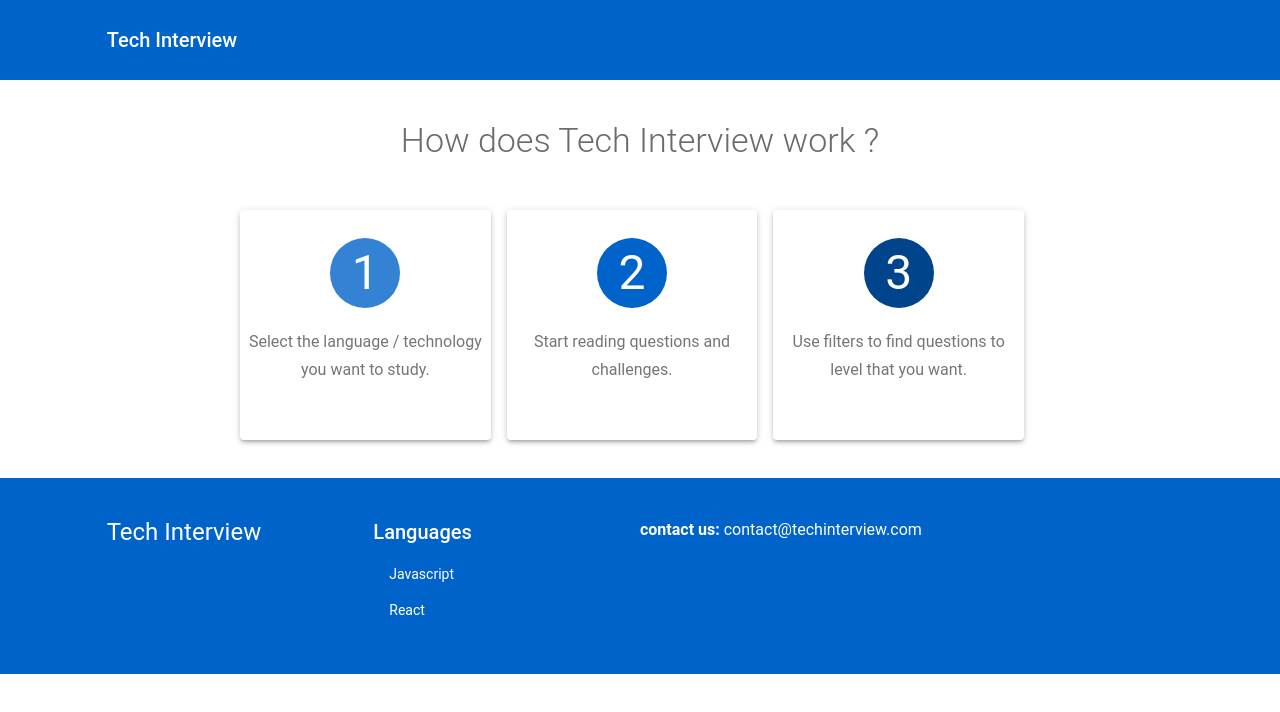
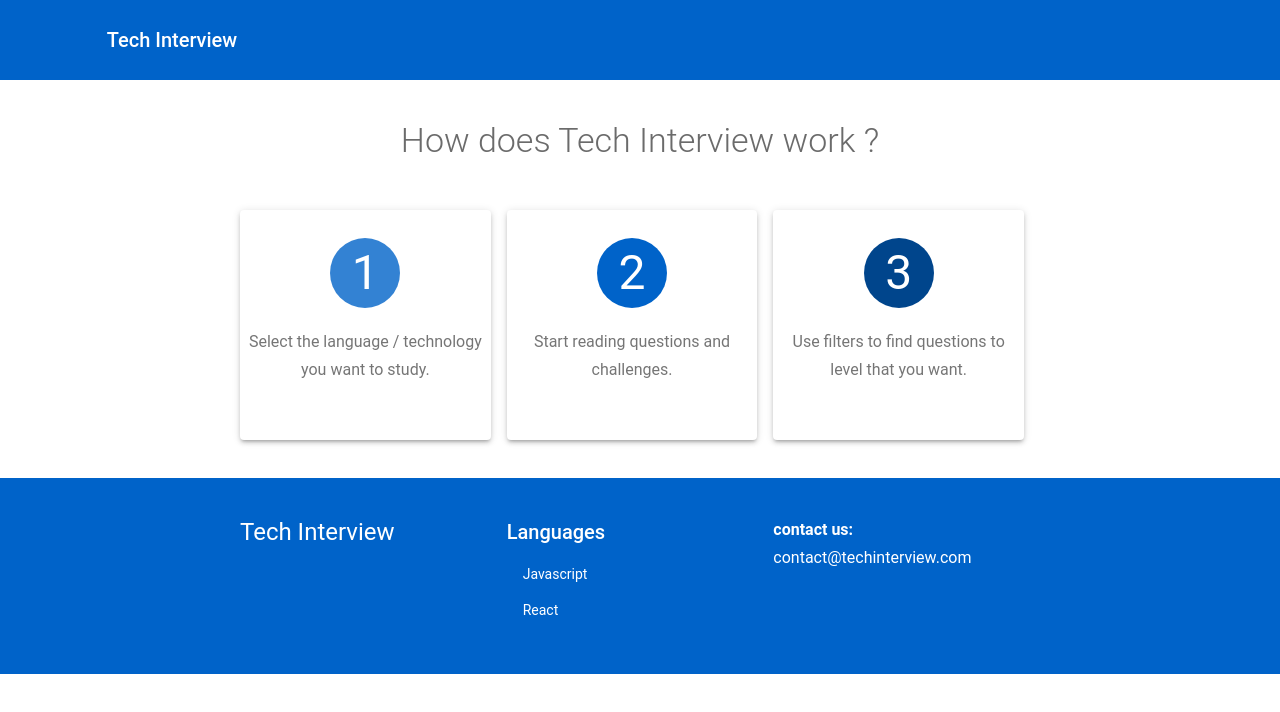
Before and after one commit to mauriciorj/tech-interview-nextjs, a Next.js app: page / in a window 1280 px wide. Shown: the top 712 px of the page. Built offline with nearby package versions, Linux system fonts and the light colour scheme.

Commit message:
Centralize footer

```diff
--- a/src/components/footer/index.tsx
+++ b/src/components/footer/index.tsx
@@ -7,6 +7,7 @@ const useStyles = makeStyles((theme) => ({
         flexGrow: 1,
         marginTop: '30px',
         marginBottom: '30px',
+        justifyContent: 'center',
     },
     footerTitle: {
         color: theme.palette.white.main,
@@ -37,7 +38,7 @@ const Footer = () => {
                     </ListItem>
                 </List>
             </Grid>
-            <Grid item md={4} xs={10}>
+            <Grid item md={3} xs={10}>
                 <Typography variant="subtitle1" className={classes.footerTechList}><strong>{translations.en.footer.contactUs}</strong> {translations.en.footer.contactUsEmail}</Typography>
             </Grid>
         </Grid>
```
